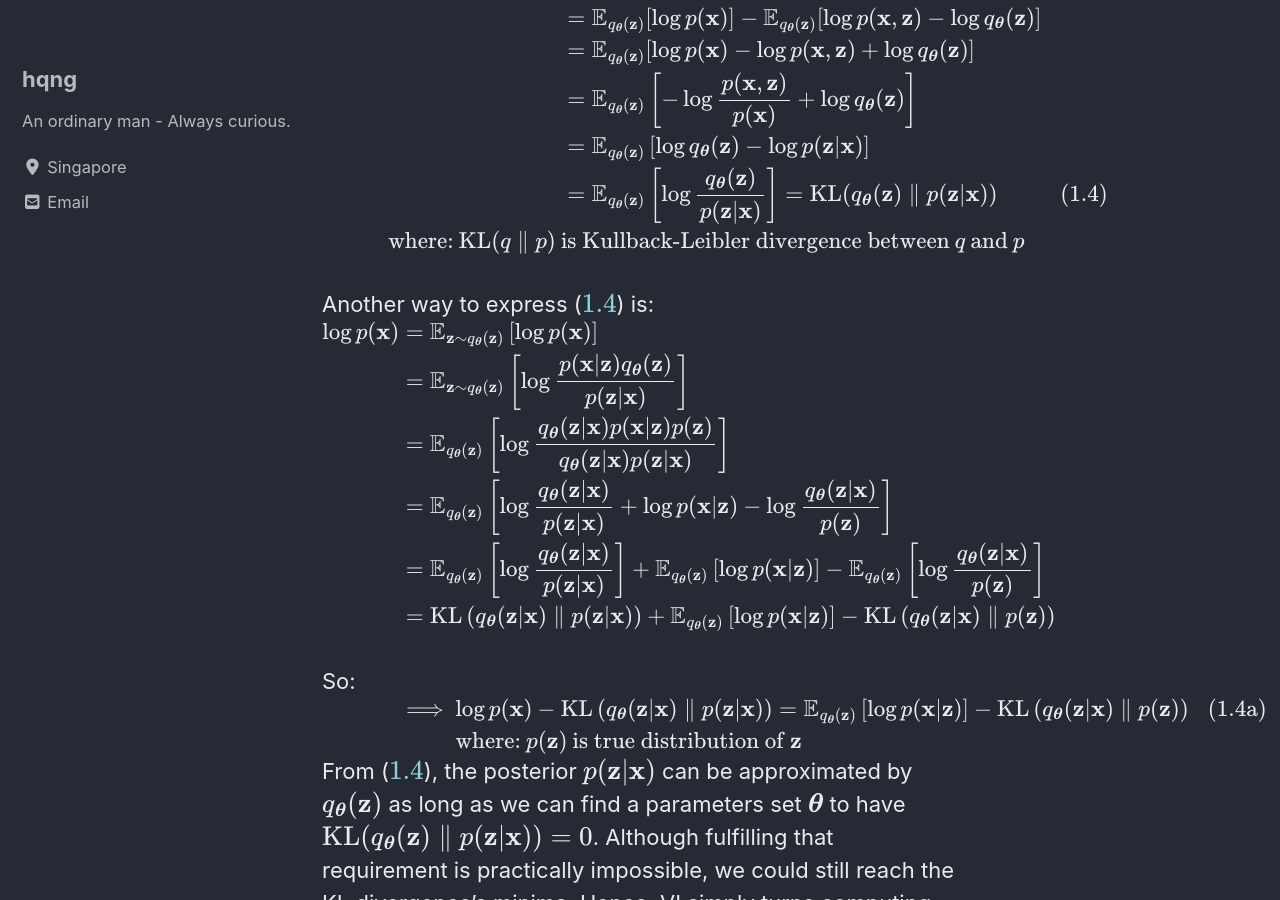
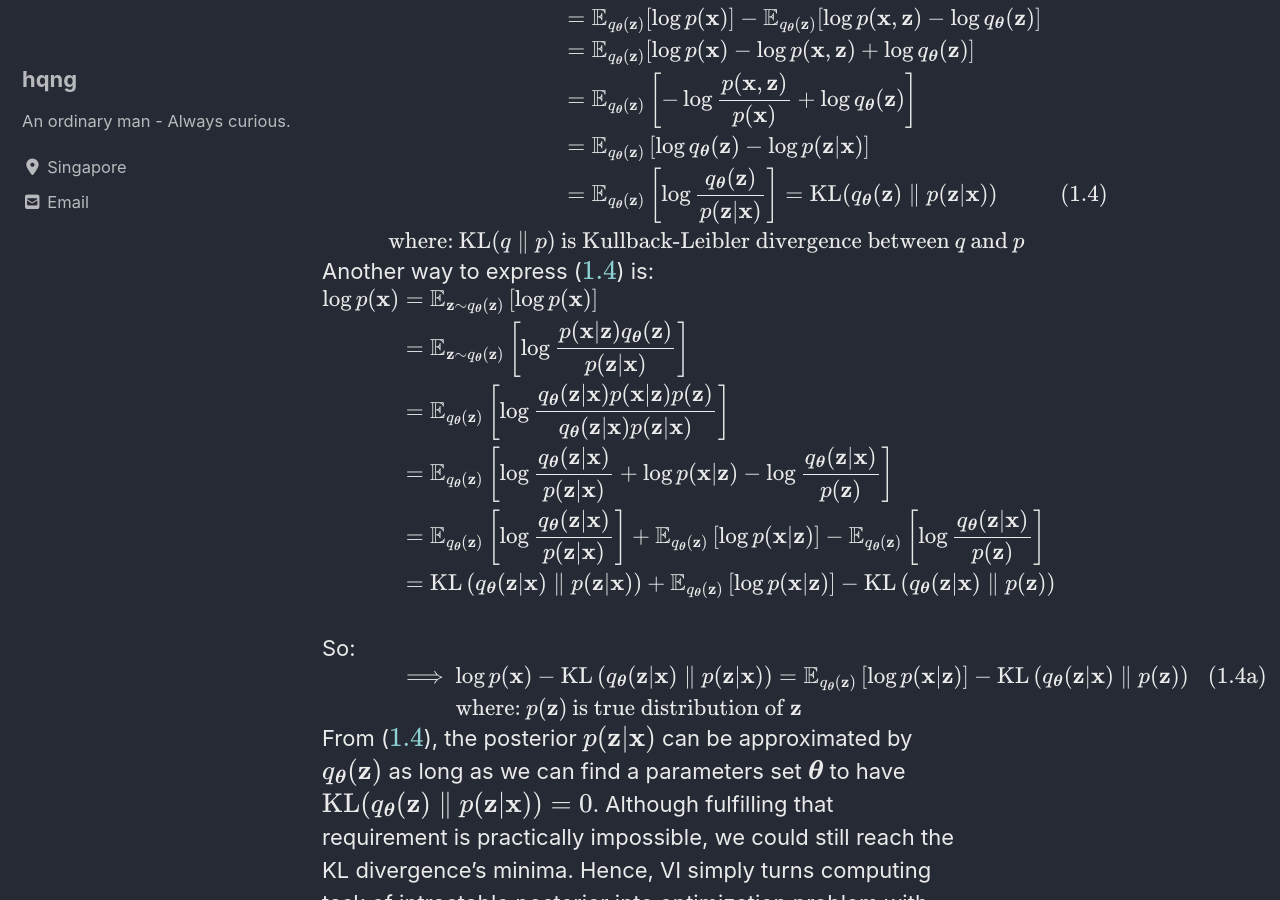
Before and after one commit to hqng/hqng.github.io, a Jekyll site: the page built from _posts/2019-05-24-OT-in-Generative-Models.md, in a window 1280 px wide and 900 px high, scrolled down 2135 px. Built offline with Jekyll 4.4.1, drawn with Linux system fonts in a browser that asks for light colours; cached includes are drawn as plain includes; nearby versions of some CDN libraries; formulas are drawn with MathJax 3.

Commit message:
fix some newline break

```diff
--- a/_posts/2019-05-24-OT-in-Generative-Models.md
+++ b/_posts/2019-05-24-OT-in-Generative-Models.md
@@ -65,7 +65,7 @@ $$ \small
 &= \mathbb{E}_{q_{\boldsymbol{\theta}} (\mathbf{z})} \left[ \log \frac{q_{\boldsymbol{\theta}} (\mathbf{z})}{p(\mathbf{z} | \mathbf{x})} \right] = \text{KL}(q_{\boldsymbol{\theta}}(\mathbf{z}) \parallel p(\mathbf{z} | \mathbf{x})) \label{eq1.4} \tag{1.4} \\
 \text{where:} \: \text{KL} (q \parallel p ) \: &\text{is Kullback-Leibler divergence between} \: q \: \text{and} \: p \nonumber
 \end{align}
-$$ <br>
+$$
 <br>
 Another way to express ($\ref{eq1.4}$) is:
 <br>
@@ -138,7 +138,6 @@ $$ \small
 \end{align}
 $$
 {% endraw %}
-<br>
 Here we substitute  {% raw %} $ \int_{\mathbf{z}} d \mathbf{z}$ for $\int_{z_1} \int_{z_2} \dots \int_{z_M}  d z_1 d z_2 \dots d z_M$ {% endraw %}.
 <br>
 On the other hand:
@@ -165,7 +164,6 @@ $$ \small
 \end{align}
 $$
 {% endraw %}
-<br>
 Using ($\ref{eq1.6}$), we can come up with another form:
 <br>
 $$ \small
```
